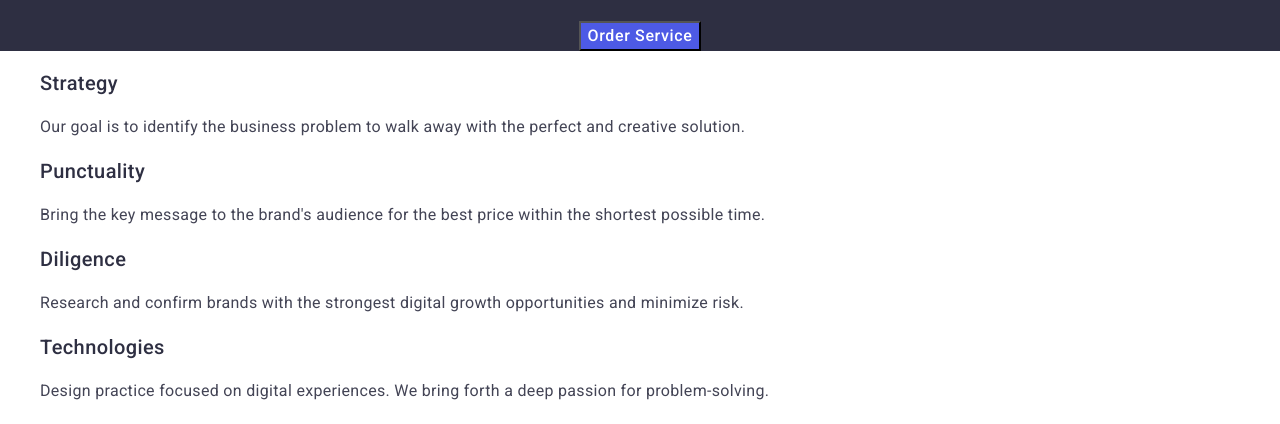
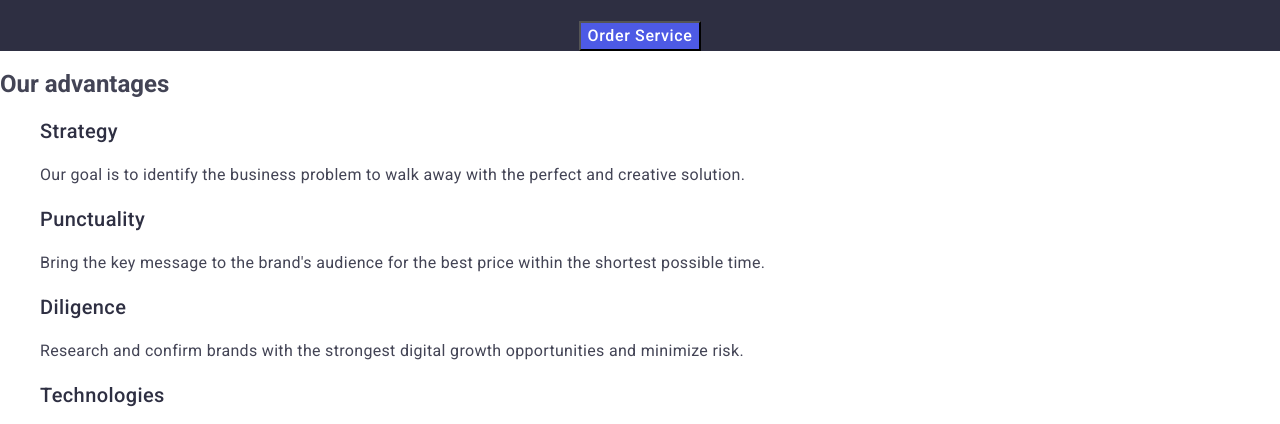
Before and after one commit to Valentina-tol/goit-markup-hw-02, a plain HTML site: page index.html in a window 1280 px wide. Shown: the part 356-780 px from the top of the page. Drawn offline with nearby package versions, Linux system fonts and the light colour scheme.

Commit message:
remove visually-hidden utility

```diff
--- a/css/styles.css
+++ b/css/styles.css
@@ -12,20 +12,6 @@ body {
   font-family: "Roboto", sans-serif;
   color: #434455;
   background-color: #ffffff;
-}
-
-/* Utilities */
-.visually-hidden {
-  position: absolute;
-  width: 1px;
-  height: 1px;
-  margin: -1px;
-  padding: 0;
-  border: 0;
-  overflow: hidden;
-  clip: rect(0 0 0 0);
-  clip-path: inset(100%);
-  white-space: nowrap;
 }
 
 ul,
--- a/index.html
+++ b/index.html
@@ -64,7 +64,7 @@
        </section>
       <!-- start Features section -->
       <section class="features" id="features">
-       <h2 id="features-title" class="visually-hidden">Our advantages</h2>
+       <h2 id="features-title" class="hidden">Our advantages</h2>
         <ul>
           <li>
             <h3 class="feature-title">Strategy</h3>
```
